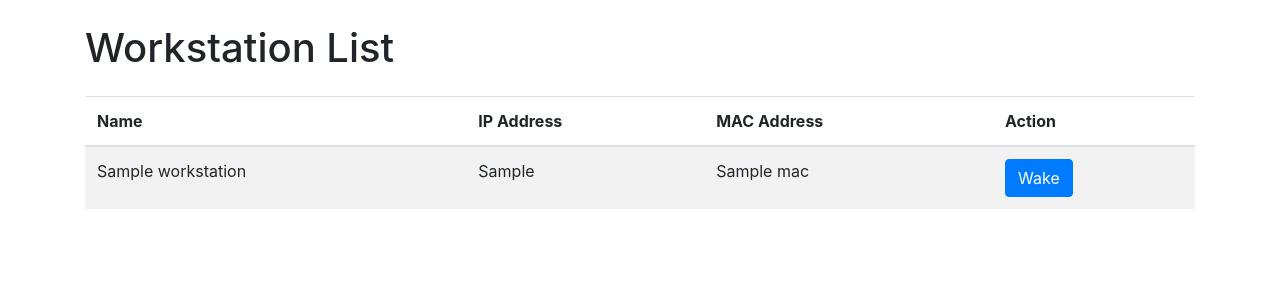
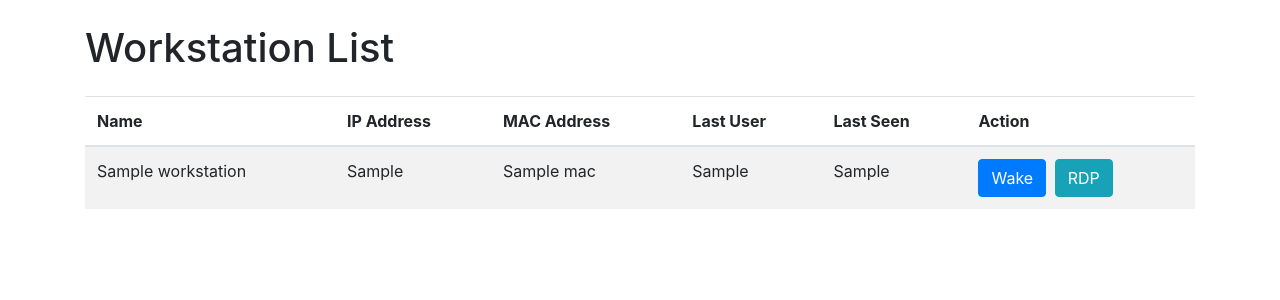
Before and after one commit to Byter3/pbv-waker, a Flask app: template templates/index.html in a window 1280 px wide. Shown: the part 56-356 px from the top of the page. Run offline with Flask 2, Linux system fonts and the light colour scheme; the template is opened without the code that fills it: most values are stand-ins (such as "Sample title", 1, 10 or a date in 2020); some libraries are stand-ins or nearby versions.

Commit message:
Feat: Add RDP button for one-click remove desktop connection

```diff
--- a/app.py
+++ b/app.py
@@ -1,4 +1,4 @@
-from flask import Flask, render_template, redirect, url_for, request, flash, jsonify
+from flask import Flask, render_template, redirect, url_for, request, flash, jsonify, Response
 import os
 import json
 import datetime
@@ -264,5 +264,17 @@ def register_workstation():
     save_json('workstations.json', workstations)
     return jsonify({'status': 'success', 'message': 'Workstation registered'}), 200
 
+@app.route('/rdp/<ip>')
+@login_required
+def rdp_download(ip):
+    # RDP file content
+    rdp_content = f"full address:s:{ip}\nprompt for credentials:i:1"
+
+    return Response(
+        rdp_content,
+        mimetype="application/x-rdp",
+        headers={"Content-disposition": f"attachment; filename={ip}.rdp"}
+    )
+
 if __name__ == '__main__':
     app.run(debug=True,host='0.0.0.0',port=5000)
--- a/templates/index.html
+++ b/templates/index.html
@@ -30,6 +30,8 @@
                     <th>Name</th>
                     <th>IP Address</th>
                     <th>MAC Address</th>
+                    <th>Last User</th>
+                    <th>Last Seen</th>
                     <th>Action</th>
                 </tr>
             </thead>
@@ -39,9 +41,12 @@
                     <td>{{ workstation.name }}</td>
                     <td>{{ workstation.ip }}</td>
                     <td>{{ workstation.mac }}</td>
+                    <td>{{ workstation.last_user }}</td>
+                    <td>{{ workstation.last_seen | time_ago }}</td>
                     <td>
                         <a href="{{ url_for('wake', ip=workstation.ip, mac=workstation.mac) }}"
                             class="btn btn-primary">Wake</a>
+                        <a href="{{ url_for('rdp_download', ip=workstation.ip) }}" class="btn btn-info ml-1">RDP</a>
                     </td>
                 </tr>
                 {% endfor %}
```
